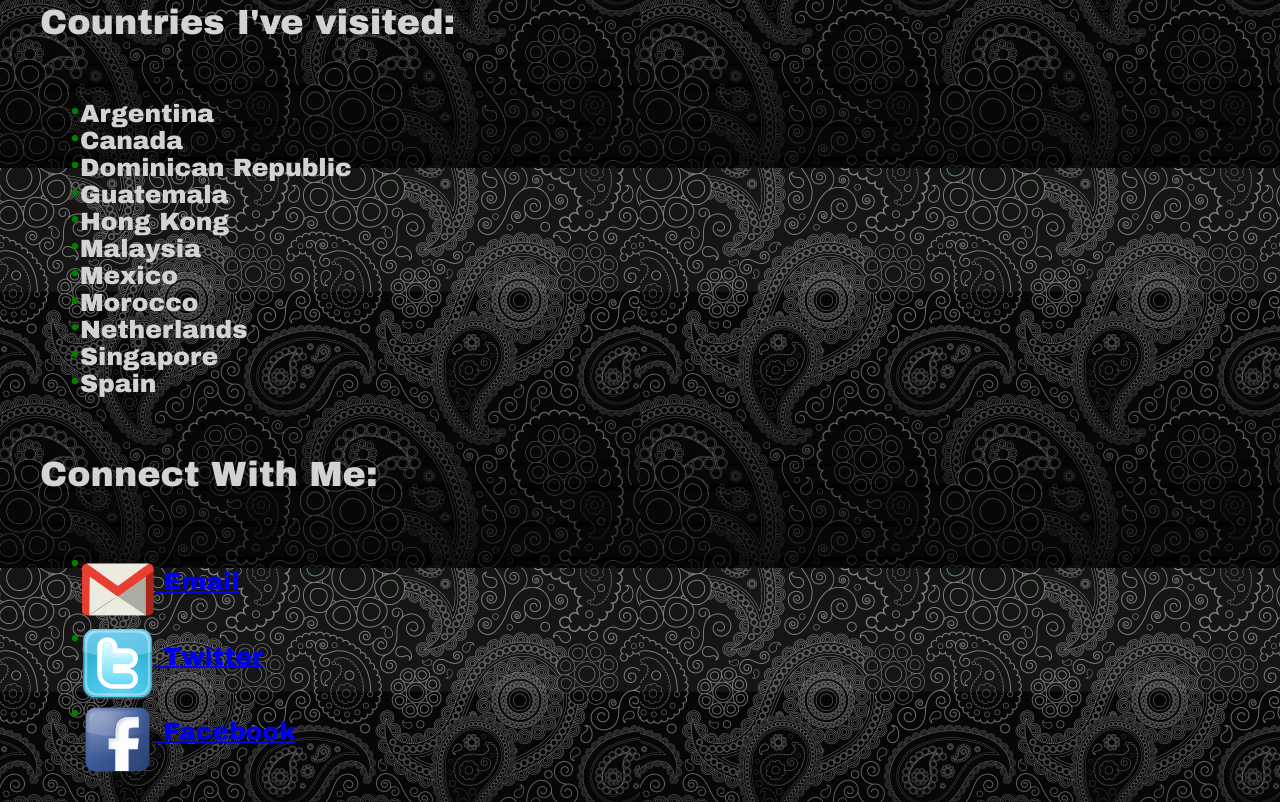
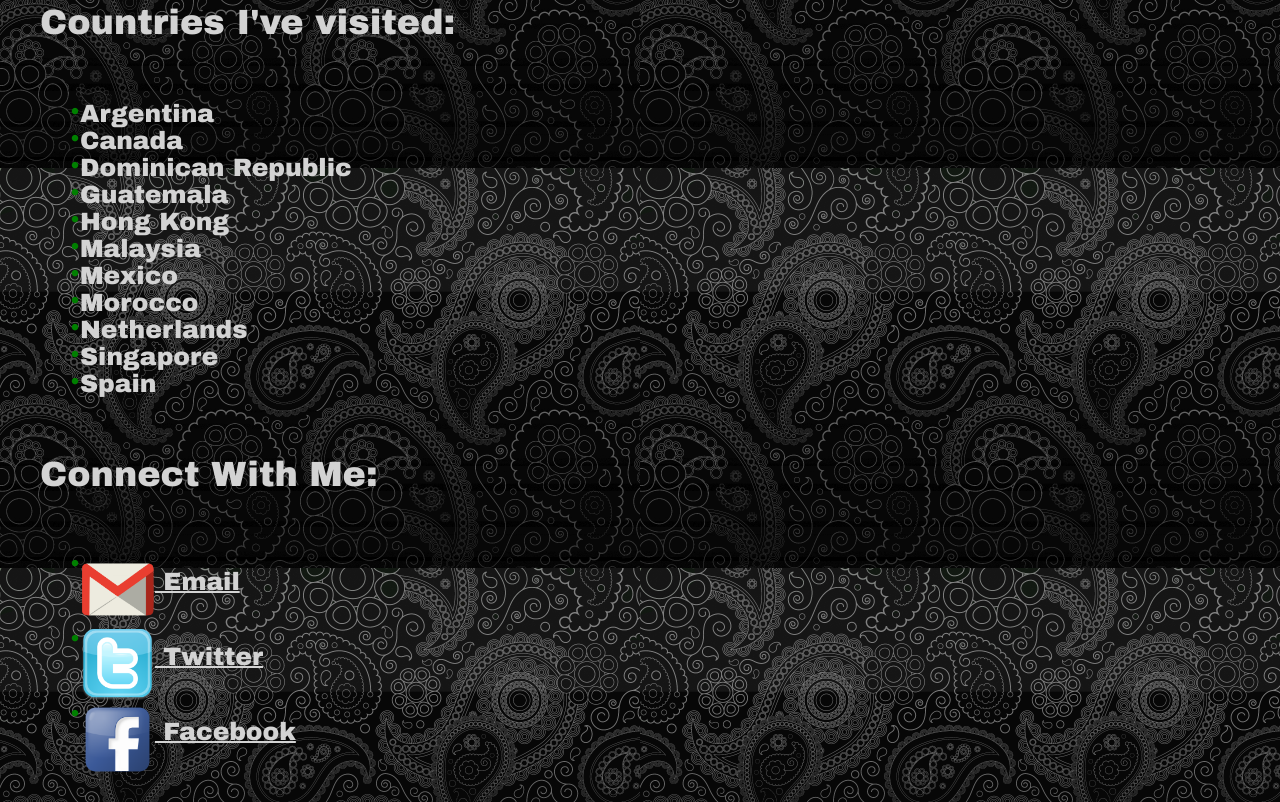
Before and after one commit to migsalmar/migsalmar.github.io, a plain HTML site: page index.html in a window 1280 px wide. Shown: the part 3032-3834 px from the top of the page. Drawn offline with Linux system fonts and the light colour scheme.

Commit message:
toggle link color

```diff
--- a/index.html
+++ b/index.html
@@ -4,7 +4,10 @@
     <title>Miguel's Webpage</title>
   <meta charset="UTF-8">
   <link rel="stylesheet" type="text/css" href="style.css">
-
+  <style>
+    a:link{color:lightgray}
+    a:visited{color:lightgray}
+  </style>
 </head>
 <body>
   <div id="wrapper">
@@ -85,10 +88,10 @@
     </section>
     <section>
       <h5>Connect With Me:</h5>
-      <ul style="font-size:25px";><font color="lightgray">
-        <li><img src="gmail.png" alt="Gmail" align="middle" style="width:75px;height:75px"><a href="mailto:migsalmar@gmail.com"> Email</a></li>
-        <li><img src="Twitter-icon.png" alt="Twitter" align="middle" style="width:75px;height:75px"><a href="http://twitter.com/@migsalmar"> Twitter</a></li>
-        <li><img src="social_facebook_box_blue.png" alt="FB" align="middle" style="width:75px;height:75px"><a href="http://facebook.com/miguel.salgado.505"> Facebook</a></li>
+      <ul style="font-size:25px";>
+        <li><img src="gmail.png" alt="Gmail" align="middle" style="width:75px;height:75px"><link="lightgray"><color="lightgray"><a href="mailto:migsalmar@gmail.com"> Email</a></li>
+        <li><img src="Twitter-icon.png" alt="Twitter" align="middle" style="width:75px;height:75px"><color="lightgray"><a href="http://twitter.com/@migsalmar"> Twitter</a></li>
+        <li><img src="social_facebook_box_blue.png" alt="FB" align="middle" style="width:75px;height:75px"><color="lightgray"><a href="http://facebook.com/miguel.salgado.505"> Facebook</a></li>
       </ul>
     </section>
   </div>
```
